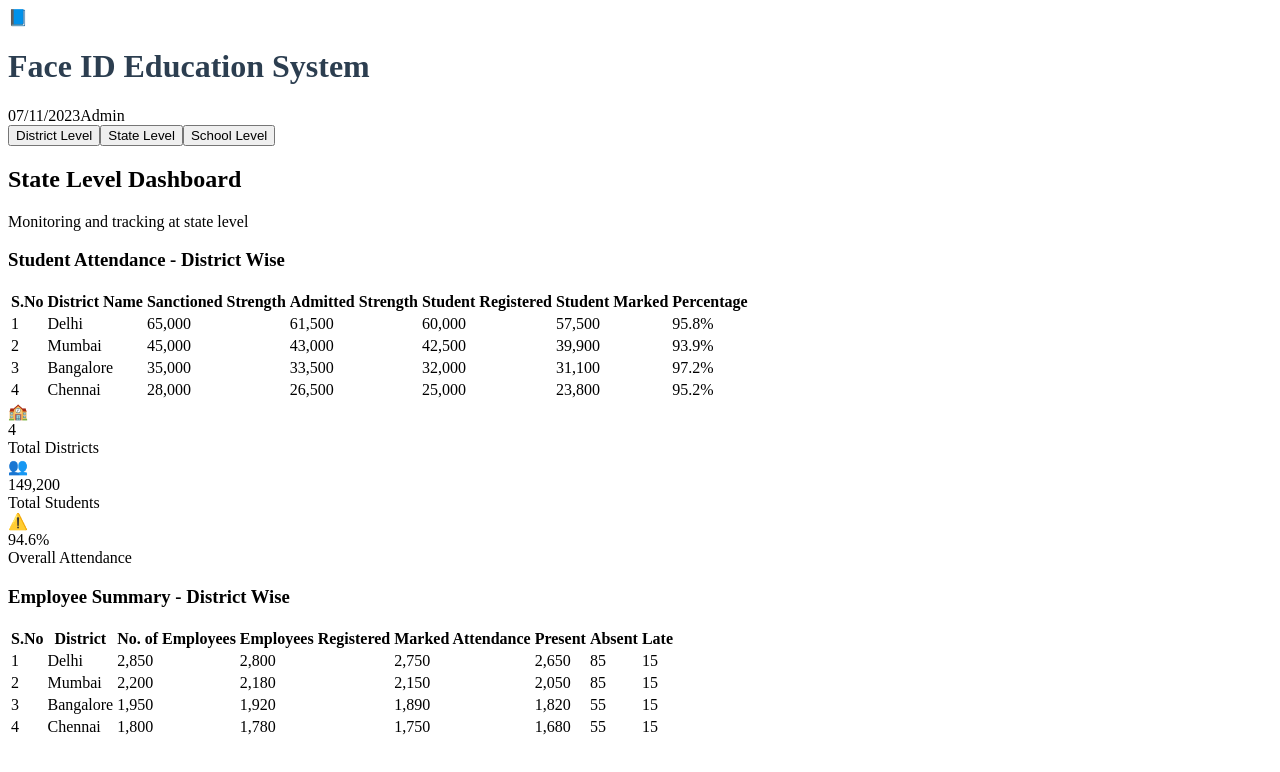
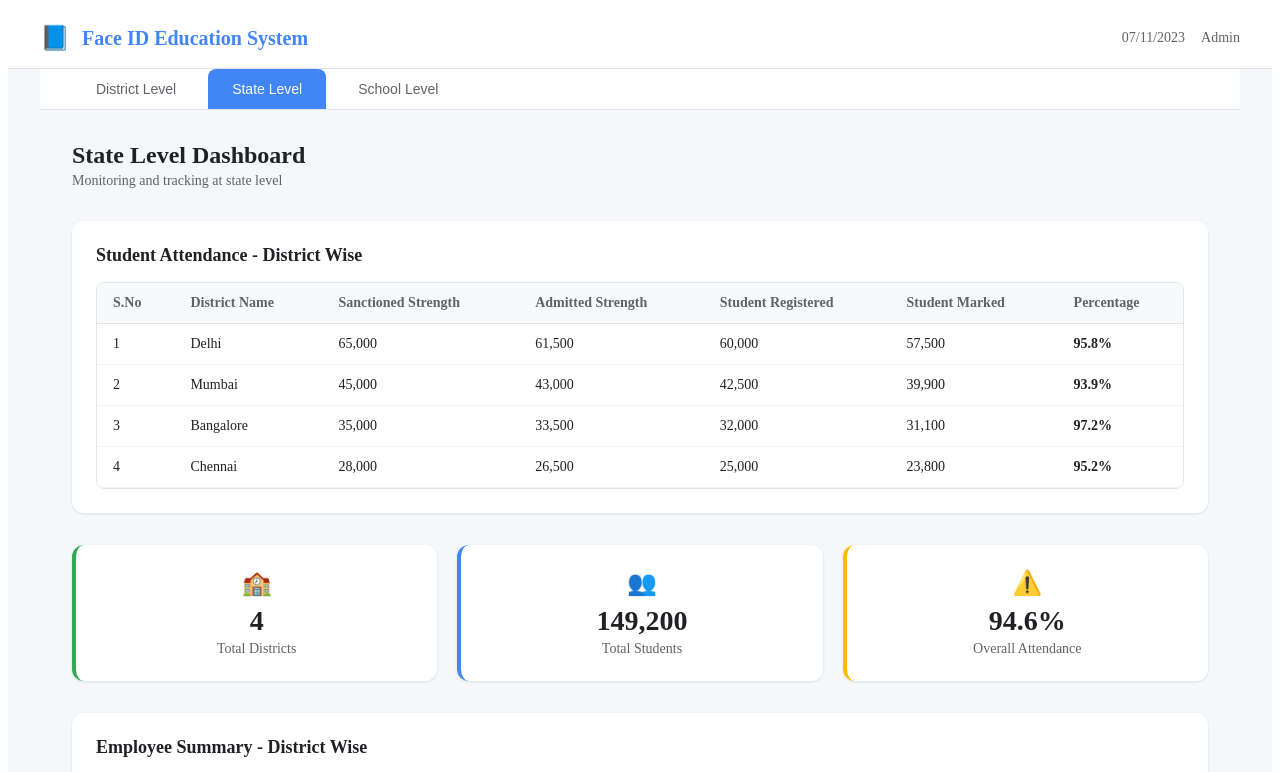
Before and after one commit to vignesh7595/dash, an Angular app: page / in a window 1280 px wide. Shown: the top 772 px of the page. Built offline with nearby package versions, Linux system fonts and the light colour scheme.

Commit message:
Style dashboard with blue theme matching the design
cgen-fccb344116f2458ba9d33355b4f47914

```diff
--- a/src/app/app.component.css
+++ b/src/app/app.component.css
@@ -1 +1,268 @@
-h1 { color: #2c3e50; }
+* {
+  margin: 0;
+  padding: 0;
+  box-sizing: border-box;
+}
+
+body {
+  font-family: -apple-system, BlinkMacSystemFont, 'Segoe UI', Roboto, sans-serif;
+  background-color: #f5f7fa;
+}
+
+.dashboard-container {
+  min-height: 100vh;
+  background-color: #f5f7fa;
+}
+
+.dashboard-header {
+  background-color: #ffffff;
+  border-bottom: 1px solid #e1e5e9;
+  padding: 16px 32px;
+}
+
+.header-content {
+  display: flex;
+  justify-content: space-between;
+  align-items: center;
+  max-width: 1200px;
+  margin: 0 auto;
+}
+
+.logo-section {
+  display: flex;
+  align-items: center;
+  gap: 12px;
+}
+
+.logo-icon {
+  font-size: 24px;
+  color: #4285f4;
+}
+
+.system-title {
+  font-size: 20px;
+  font-weight: 600;
+  color: #4285f4;
+  margin: 0;
+}
+
+.date-admin {
+  display: flex;
+  align-items: center;
+  gap: 16px;
+  font-size: 14px;
+  color: #5f6368;
+}
+
+.navigation-tabs {
+  background-color: #ffffff;
+  padding: 0 32px;
+  border-bottom: 1px solid #e1e5e9;
+  display: flex;
+  gap: 8px;
+  max-width: 1200px;
+  margin: 0 auto;
+}
+
+.nav-tab {
+  background: none;
+  border: none;
+  padding: 12px 24px;
+  font-size: 14px;
+  font-weight: 500;
+  color: #5f6368;
+  cursor: pointer;
+  border-radius: 8px 8px 0 0;
+  transition: all 0.2s ease;
+}
+
+.nav-tab.active {
+  background-color: #4285f4;
+  color: #ffffff;
+}
+
+.nav-tab:hover:not(.active) {
+  background-color: #f8f9fa;
+}
+
+.dashboard-content {
+  max-width: 1200px;
+  margin: 0 auto;
+  padding: 32px;
+}
+
+.dashboard-title {
+  margin-bottom: 32px;
+}
+
+.dashboard-title h2 {
+  font-size: 24px;
+  font-weight: 600;
+  color: #202124;
+  margin-bottom: 4px;
+}
+
+.dashboard-subtitle {
+  font-size: 14px;
+  color: #5f6368;
+  margin: 0;
+}
+
+.section-title {
+  font-size: 18px;
+  font-weight: 600;
+  color: #202124;
+  margin-bottom: 16px;
+}
+
+.attendance-section,
+.employee-section {
+  background-color: #ffffff;
+  border-radius: 12px;
+  padding: 24px;
+  margin-bottom: 24px;
+  box-shadow: 0 1px 3px rgba(0, 0, 0, 0.1);
+}
+
+.table-container {
+  overflow-x: auto;
+  border-radius: 8px;
+  border: 1px solid #e1e5e9;
+}
+
+.attendance-table,
+.employee-table {
+  width: 100%;
+  border-collapse: collapse;
+  background-color: #ffffff;
+}
+
+.attendance-table th,
+.employee-table th {
+  background-color: #f8f9fa;
+  padding: 12px 16px;
+  text-align: left;
+  font-weight: 600;
+  font-size: 14px;
+  color: #5f6368;
+  border-bottom: 1px solid #e1e5e9;
+}
+
+.attendance-table td,
+.employee-table td {
+  padding: 12px 16px;
+  font-size: 14px;
+  color: #202124;
+  border-bottom: 1px solid #f1f3f4;
+}
+
+.attendance-table tbody tr:hover,
+.employee-table tbody tr:hover {
+  background-color: #f8f9fa;
+}
+
+.percentage-cell.high {
+  color: #34a853;
+  font-weight: 600;
+}
+
+.statistics-section {
+  margin: 32px 0;
+}
+
+.stats-container {
+  display: grid;
+  grid-template-columns: repeat(auto-fit, minmax(200px, 1fr));
+  gap: 20px;
+}
+
+.stat-card {
+  background-color: #ffffff;
+  border-radius: 12px;
+  padding: 24px;
+  text-align: center;
+  box-shadow: 0 1px 3px rgba(0, 0, 0, 0.1);
+  border-left: 4px solid #4285f4;
+}
+
+.stat-card.schools {
+  border-left-color: #34a853;
+}
+
+.stat-card.students {
+  border-left-color: #4285f4;
+}
+
+.stat-card.attendance {
+  border-left-color: #fbbc04;
+}
+
+.stat-icon {
+  font-size: 24px;
+  margin-bottom: 8px;
+}
+
+.stat-number {
+  font-size: 28px;
+  font-weight: 700;
+  color: #202124;
+  margin-bottom: 4px;
+}
+
+.stat-label {
+  font-size: 14px;
+  color: #5f6368;
+  font-weight: 500;
+}
+
+@media (max-width: 768px) {
+  .dashboard-content {
+    padding: 16px;
+  }
+
+  .header-content {
+    flex-direction: column;
+    gap: 12px;
+    align-items: flex-start;
+  }
+
+  .navigation-tabs {
+    padding: 0 16px;
+    overflow-x: auto;
+  }
+
+  .stats-container {
+    grid-template-columns: 1fr;
+  }
+
+  .table-container {
+    font-size: 12px;
+  }
+
+  .attendance-table th,
+  .employee-table th,
+  .attendance-table td,
+  .employee-table td {
+    padding: 8px 12px;
+  }
+}
+
+@media (max-width: 480px) {
+  .dashboard-header {
+    padding: 12px 16px;
+  }
+
+  .system-title {
+    font-size: 16px;
+  }
+
+  .nav-tab {
+    padding: 8px 16px;
+    font-size: 12px;
+  }
+
+  .attendance-section,
+  .employee-section {
+    padding: 16px;
+  }
+}
```
